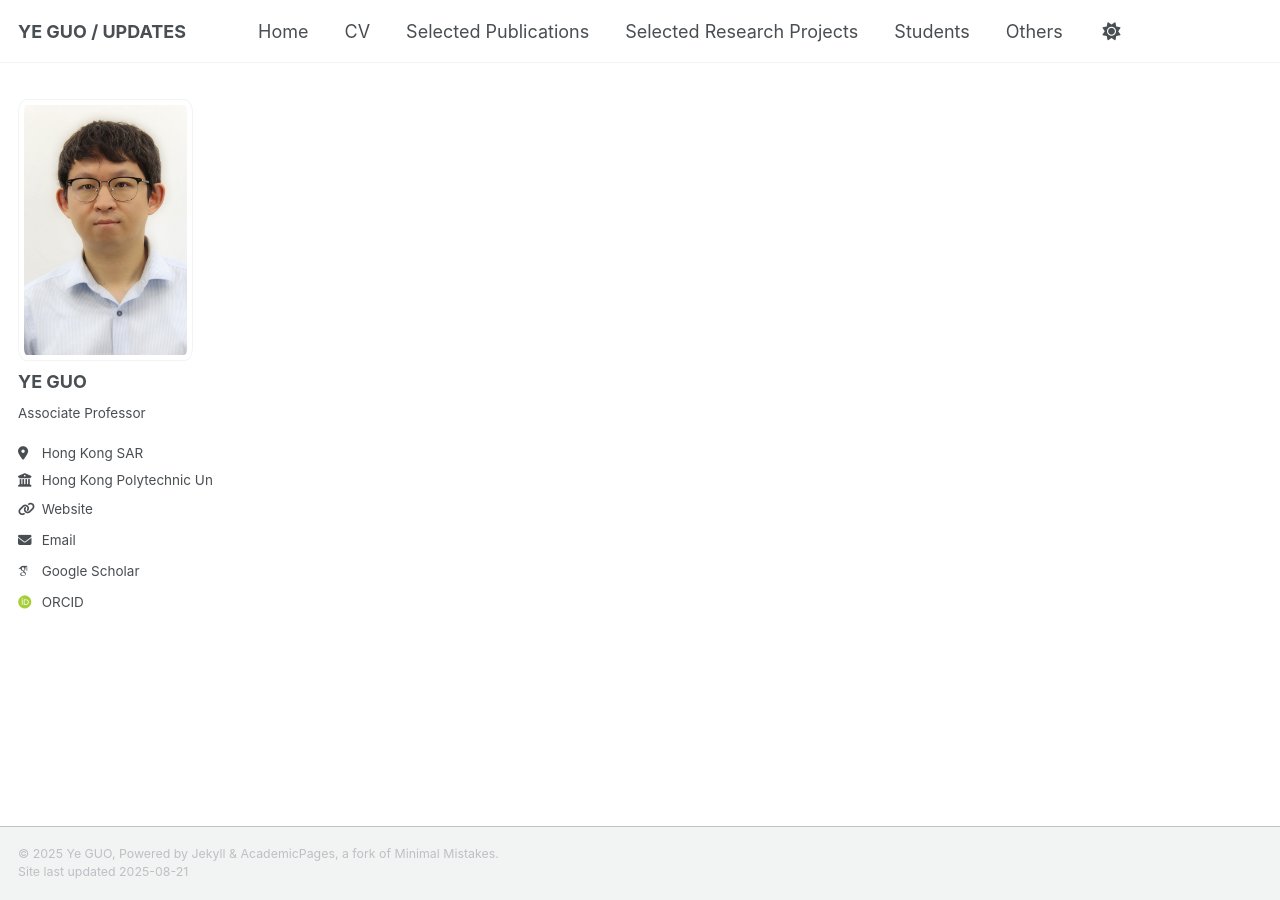
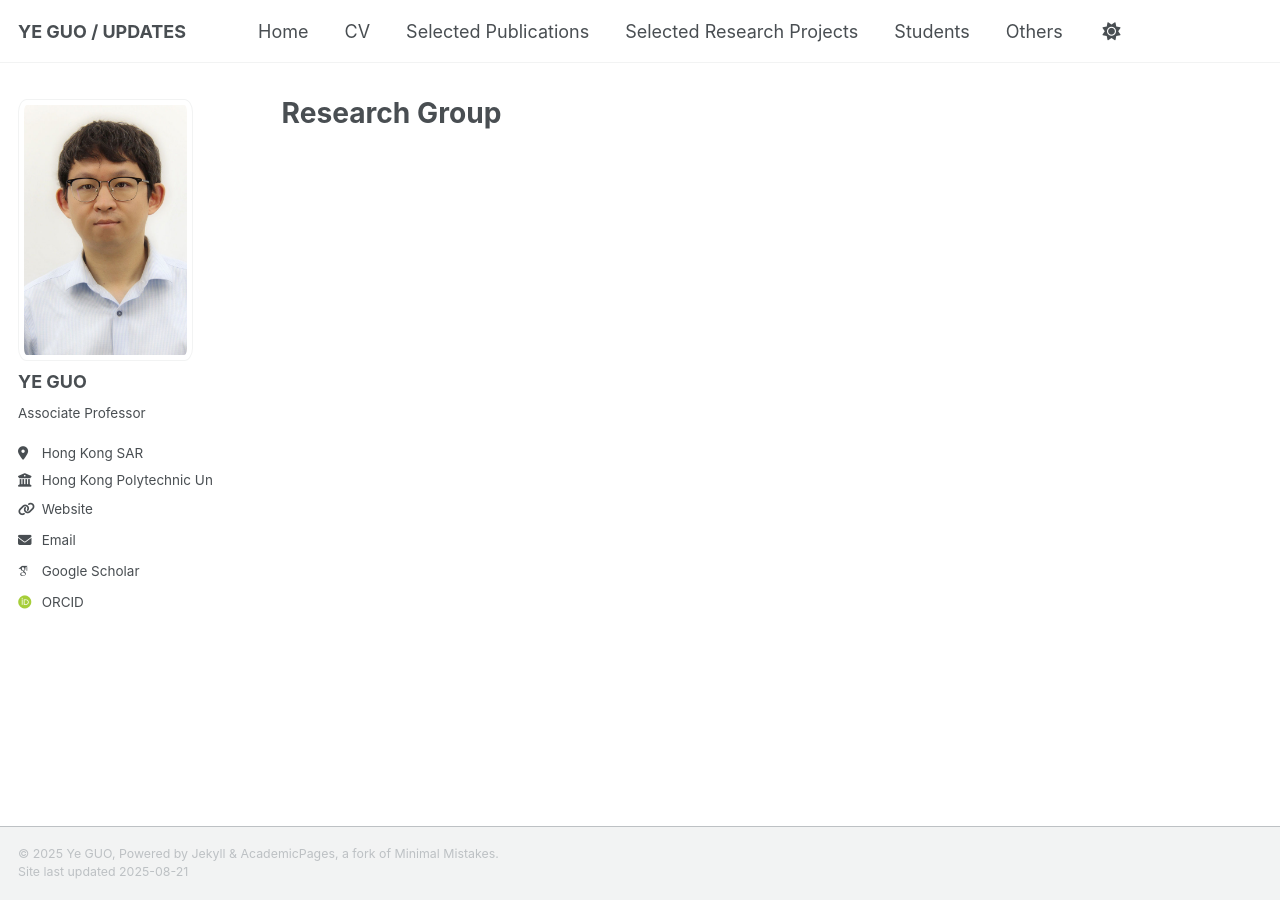
Before and after one commit to ye-guo/ye-guo.github.io, a Jekyll site: the page built from _pages/teach_experience.md, in a window 1280 px wide. Built offline with Jekyll 4.4.1, drawn with Linux system fonts in a browser that asks for light colours; some web fonts are replaced; a script that is not in the unit is left out.

Commit message:
Update teach_experience.md

```diff
--- a/_pages/teach_experience.md
+++ b/_pages/teach_experience.md
@@ -1,6 +1,6 @@
 ---
 permalink: /teach_experience/
-title: "Research Group
+title: "Research Group"
 author_profile: true
 redirect_from:
   - /md/
```
